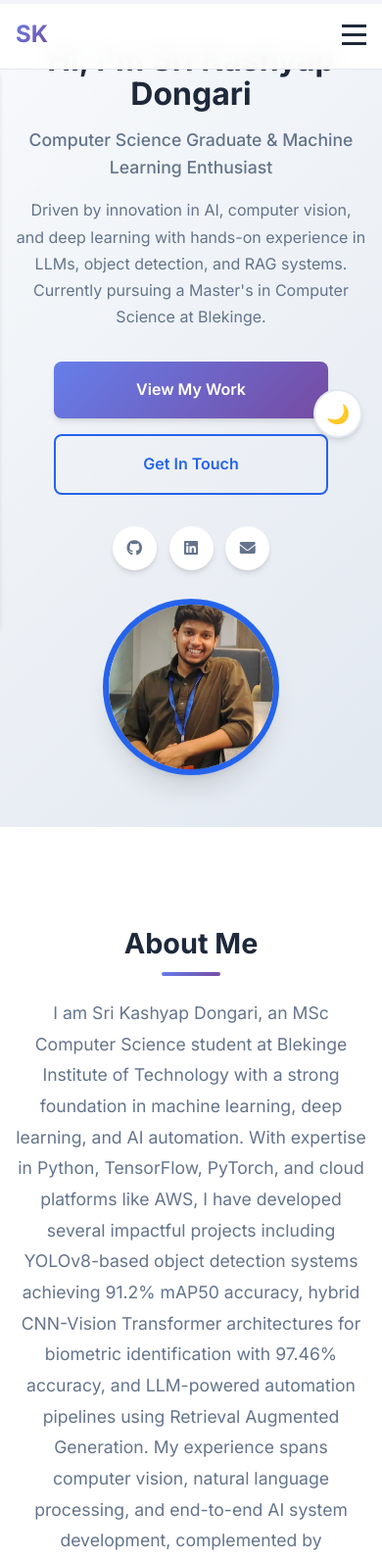
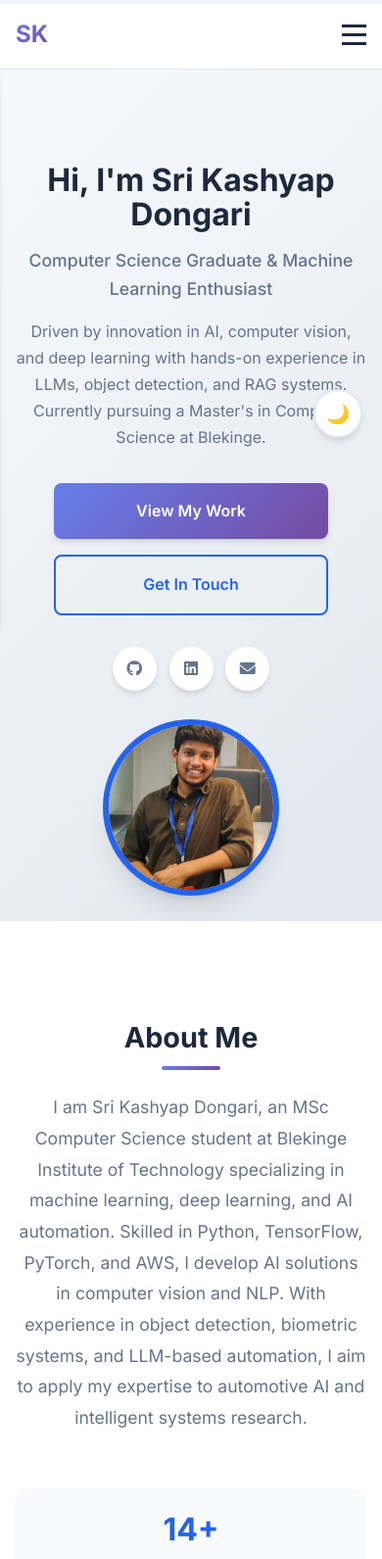
Before and after one commit to srikashyap24/Sri-Kashyap-Dongari-Portfolio, a plain HTML site: page index.html in a window 390 px wide. Shown: the top 1591 px of the page at 98% size. Drawn offline with Linux system fonts and the light colour scheme.

Commit message:
Fix mobile hero section navbar overlap and update content
- Fixed hero title being hidden behind navbar on mobile devices
- Added proper top padding to hero section for all mobile breakpoints
- Updated hero description and about section content
- Improved mobile responsiveness for hero section

```diff
--- a/index.html
+++ b/index.html
@@ -85,8 +85,9 @@
             <div class="about-content">
                 <div class="about-text">
                     <p>
-                        I am Sri Kashyap Dongari, an MSc Computer Science student at Blekinge Institute of Technology with a strong foundation in machine learning, deep learning, and AI automation. With expertise in Python, TensorFlow, PyTorch, and cloud platforms like AWS, I have developed several impactful projects including YOLOv8-based object detection systems achieving 91.2% mAP50 accuracy, hybrid CNN-Vision Transformer architectures for biometric identification with 97.46% accuracy, and LLM-powered automation pipelines using Retrieval Augmented Generation. My experience spans computer vision, natural language processing, and end-to-end AI system development, complemented by leadership experience founding a Data Science Club and professional certifications in AWS and generative AI. I am actively seeking thesis opportunities to apply my technical skills to real-world challenges in automotive technology and AI research.
-                    </p>
+I am Sri Kashyap Dongari, an MSc Computer Science student at Blekinge Institute of Technology specializing in machine learning, deep learning, and AI automation.
+Skilled in Python, TensorFlow, PyTorch, and AWS, I develop AI solutions in computer vision and NLP.
+With experience in object detection, biometric systems, and LLM-based automation, I aim to apply my expertise to automotive AI and intelligent systems research.                    </p>
                 </div>
                 <div class="about-stats">
                     <div class="stat-item">
--- a/style.css
+++ b/style.css
@@ -924,6 +924,10 @@ html {
         display: flex;
     }
 
+    .hero {
+        padding-top: 70px; /* Add top padding equal to navbar height */
+    }
+
     .nav-menu {
         position: fixed;
         left: -100%;
@@ -951,6 +955,7 @@ html {
         text-align: center;
         gap: 2rem;
         padding: 1rem;
+        padding-top: 6rem; /* Add extra top padding to clear the navbar */
     }
 
     .hero-title {
@@ -1124,6 +1129,10 @@ html {
 }
 
 @media (max-width: 480px) {
+    .hero {
+        padding-top: 70px; /* Ensure hero content is not hidden behind navbar */
+    }
+
     .hero-title {
         font-size: 2rem;
     }
@@ -1229,6 +1238,7 @@ html {
 
     .hero-container {
         padding: 0.5rem;
+        padding-top: 6rem; /* Ensure hero content clears the navbar on small screens */
     }
 
     .timeline-content {
```
